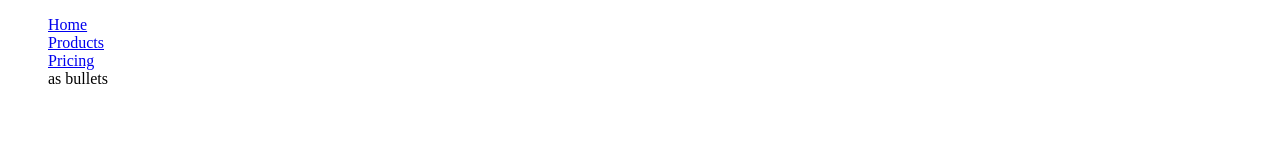
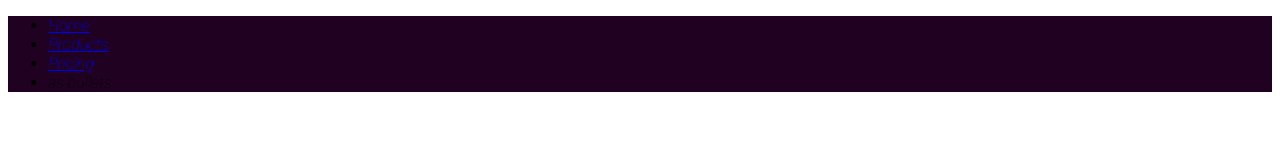
Before and after one commit to Anekenonso/skate, a plain HTML site: page index.html in a window 1280 px wide. Drawn offline with Linux system fonts and the light colour scheme; files that its build step writes are made by us from their sources.

Commit message:
work on css variable and color mixing

```diff
--- a/index.html
+++ b/index.html
@@ -4,6 +4,8 @@
     <meta charset="UTF-8" />
     <meta name="viewport" content="width=device-width, initial-scale=1.0" />
     <link rel="stylesheet" href="../codes/resources/externalCSS/css/fontawesome.min.css">
+    <link rel="preconnect" href="https://fonts.gstatic.com">
+<link href="https://fonts.googleapis.com/css2?family=Roboto:ital,wght@1,100&display=swap" rel="stylesheet">
     <link rel="stylesheet" href="style.css" />
     <title>Side-kicks</title>
   </head>
--- a/style.css
+++ b/style.css
@@ -1,3 +1,12 @@
-ul{
-    list-style-type: none;
+:root{
+    --background: #6f0000;
+    --background2: #200122;
 }
+
+html, body {
+    font-family: 'Roboto', sans-serif;
+}
+
+header{
+    background-color: var(--background2);
+}
```
